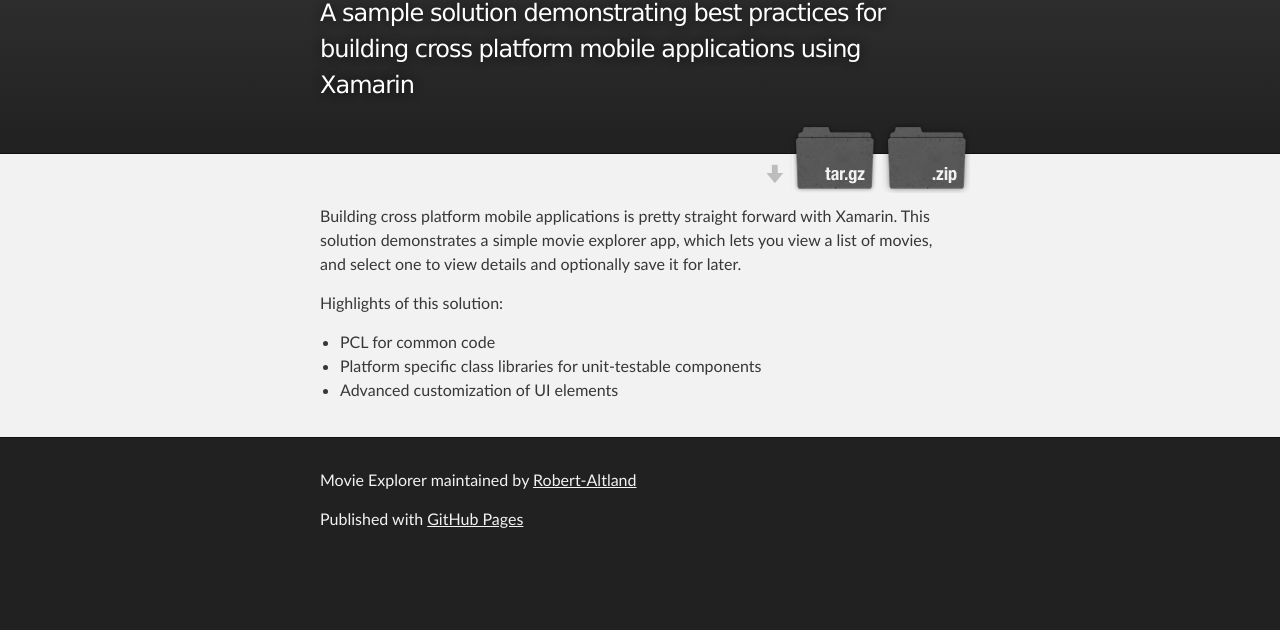
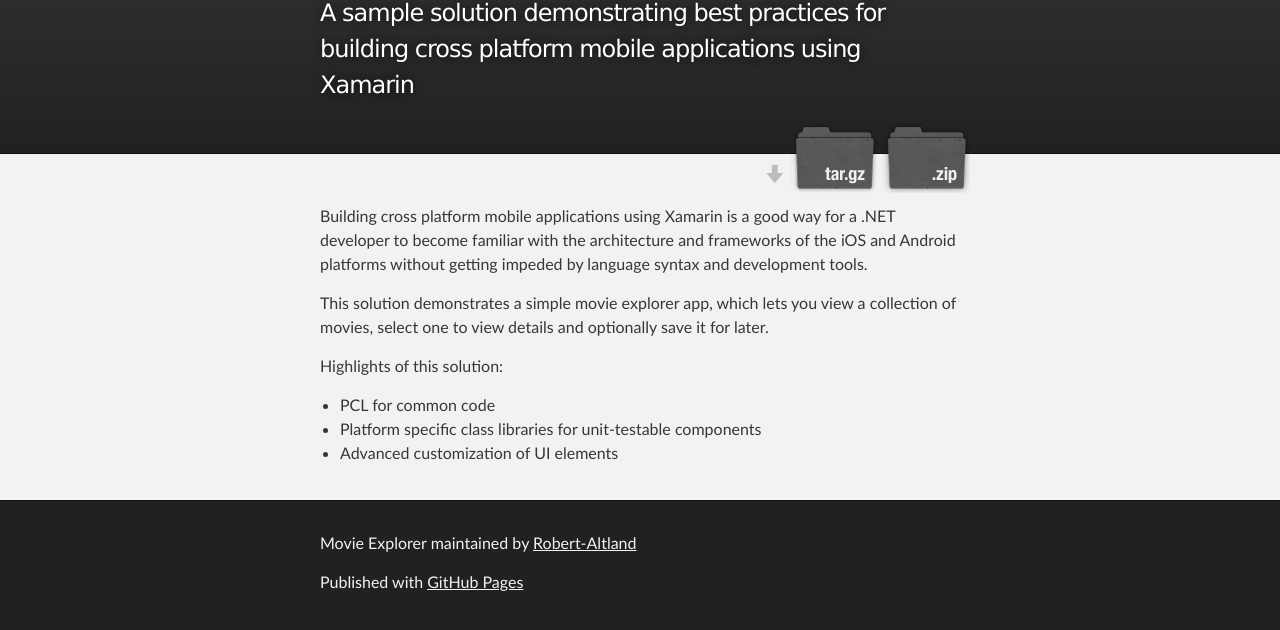
Before and after one commit to Robert-Altland/MovieExplorer, a plain HTML site: page index.html in a window 1280 px wide. Shown: the part 128-758 px from the top of the page. Drawn offline with Linux system fonts and the light colour scheme.

```diff
--- a/index.html
+++ b/index.html
@@ -31,7 +31,9 @@
     <!-- MAIN CONTENT -->
     <div id="main_content_wrap" class="outer">
       <section id="main_content" class="inner">
-        <p>Building cross platform mobile applications is pretty straight forward with Xamarin. This solution demonstrates a simple movie explorer app, which lets you view a list of movies, and select one to view details and optionally save it for later. </p>
+        <p>Building cross platform mobile applications using Xamarin is a good way for a .NET developer to become familiar with the architecture and frameworks of the iOS and Android platforms without getting impeded by language syntax and development tools. </p>
+
+<p>This solution demonstrates a simple movie explorer app, which lets you view a collection of movies, select one to view details and optionally save it for later. </p>
 
 <p>Highlights of this solution:</p>
 
--- a/params.json
+++ b/params.json
@@ -1 +1 @@
-{"name":"Movie Explorer","tagline":"A sample solution demonstrating best practices for building cross platform mobile applications using Xamarin","body":"Building cross platform mobile applications is pretty straight forward with Xamarin. This solution demonstrates a simple movie explorer app, which lets you view a list of movies, and select one to view details and optionally save it for later. \r\n\r\nHighlights of this solution:\r\n* PCL for common code\r\n* Platform specific class libraries for unit-testable components\r\n* Advanced customization of UI elements\r\n","google":"","note":"Don't delete this file! It's used internally to help with page regeneration."}
+{"name":"Movie Explorer","tagline":"A sample solution demonstrating best practices for building cross platform mobile applications using Xamarin","body":"Building cross platform mobile applications using Xamarin is a good way for a .NET developer to become familiar with the architecture and frameworks of the iOS and Android platforms without getting impeded by language syntax and development tools. \r\n\r\nThis solution demonstrates a simple movie explorer app, which lets you view a collection of movies, select one to view details and optionally save it for later. \r\n\r\nHighlights of this solution:\r\n* PCL for common code\r\n* Platform specific class libraries for unit-testable components\r\n* Advanced customization of UI elements\r\n","google":"","note":"Don't delete this file! It's used internally to help with page regeneration."}
```
